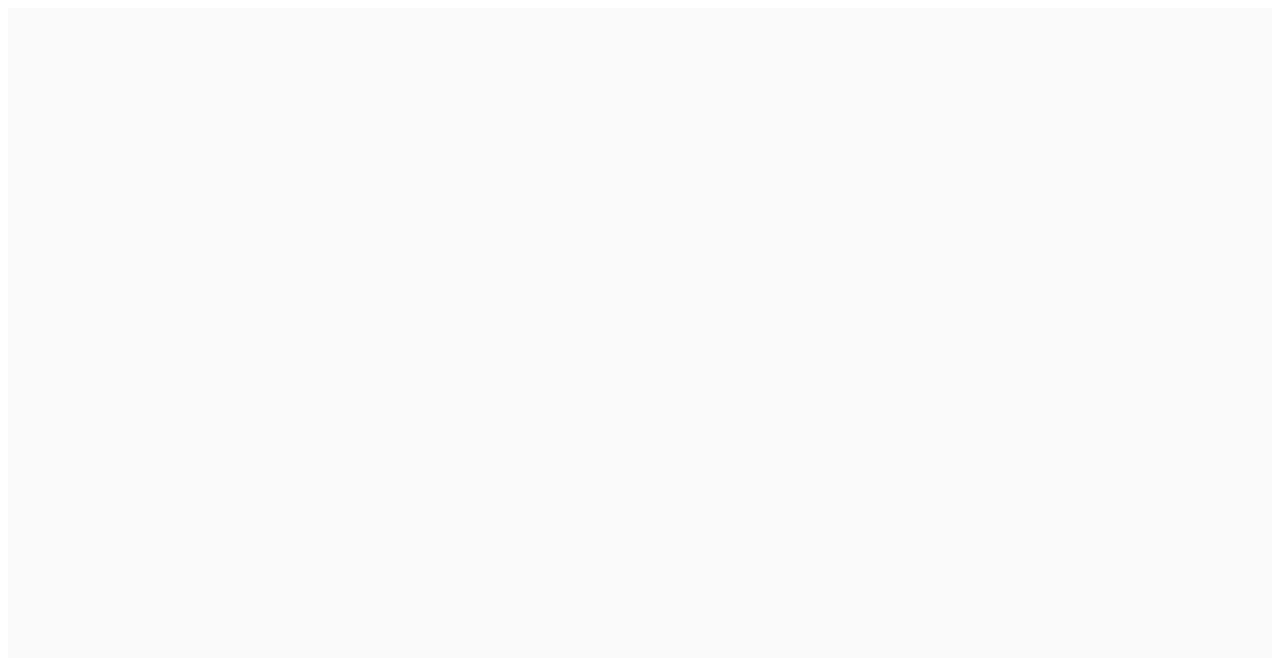
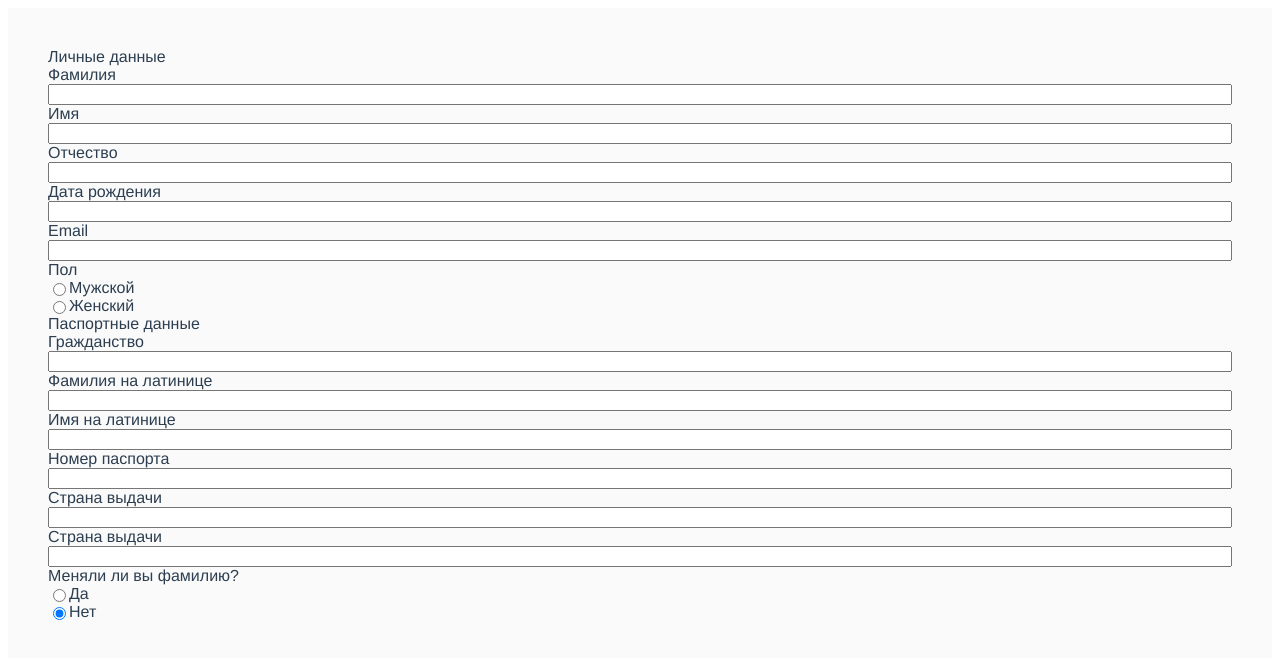
Before and after one commit to ozon-edu-vue-2021/required-task-4-TatianMal, a Vue app: page / in a window 1280 px wide. Shown: the top 658 px of the page. Built offline with nearby package versions, Linux system fonts and the light colour scheme.

Commit message:
added form fields with base logic

```diff
--- a/src/components/Form.vue
+++ b/src/components/Form.vue
@@ -1,11 +1,180 @@
 <template>
-  <div class="form"></div>
+  <div class="form">
+    <div>
+      <span>Личные данные</span>
+      <div>
+        <custom-input
+          v-model="formData.lastName"
+          label="Фамилия"
+          name="lastName"
+        ></custom-input>
+        <custom-input
+          v-model="formData.firstName"
+          label="Имя"
+          name="firstName"
+        ></custom-input>
+        <custom-input
+          v-model="formData.middleName"
+          label="Отчество"
+          name="middleName"
+        ></custom-input>
+      </div>
+      <custom-input
+        v-model="formData.birthDay"
+        label="Дата рождения"
+        name="birthDay"
+      ></custom-input>
+      <custom-input
+        v-model="formData.email"
+        label="Email"
+        name="email"
+      ></custom-input>
+    </div>
+    <div>
+      <span>Пол</span>
+      <custom-radiobutton
+        v-model="formData.gender"
+        value="male"
+        label="Мужской"
+        name="male"
+      ></custom-radiobutton>
+      <custom-radiobutton
+        v-model="formData.gender"
+        value="female"
+        label="Женский"
+        name="female"
+      ></custom-radiobutton>
+    </div>
+    <div>
+      <span>Паспортные данные</span>
+      <custom-dropdown
+        v-model="formData.citizenship"
+        label="Гражданство"
+        name="citizenship"
+        valueField="id"
+        textField="nationality"
+        :items="citizenships"
+      ></custom-dropdown>
+      <div v-if="!isCitizenshipForeign">
+        <custom-input
+          v-model="formData.passportSeries"
+          label="Серия паспорта"
+          name="serialSeries"
+        ></custom-input>
+        <custom-input
+          v-model="formData.passportNumber"
+          label="Номер паспорта"
+          name="passportNumber"
+        ></custom-input>
+        <custom-input
+          v-model="formData.passportDate"
+          label="Дата выдачи"
+          name="passportDate"
+        ></custom-input>
+      </div>
+      <div v-else>
+        <custom-input
+          v-model="formData.foreignLastName"
+          label="Фамилия на латинице"
+          name="foreignLastName"
+        ></custom-input>
+        <custom-input
+          v-model="formData.foreignFirstName"
+          label="Имя на латинице"
+          name="foreignFirstName"
+        ></custom-input>
+        <custom-input
+          v-model="formData.foreignPassportNumber"
+          label="Номер паспорта"
+          name="email"
+        ></custom-input>
+        <custom-dropdown
+          v-model="formData.foreignPassportCountry"
+          label="Страна выдачи"
+          name="foreignPassportCountry"
+          :items="citizenships"
+        ></custom-dropdown>
+        <custom-dropdown
+          v-model="formData.foreignPassportType"
+          label="Страна выдачи"
+          name="foreignPassportType"
+          :items="passportTypes"
+        ></custom-dropdown>
+      </div>
+      <div>
+        <span>Меняли ли вы фамилию?</span>
+        <custom-radiobutton
+          v-model="formData.isChangeName"
+          :value="true"
+          label="Да"
+          name="yes"
+        ></custom-radiobutton>
+        <custom-radiobutton
+          v-model="formData.isChangeName"
+          :value="false"
+          label="Нет"
+          name="no"
+        ></custom-radiobutton>
+        <div v-if="formData.isChangeName">
+          <custom-input
+            v-model="formData.previousLastName"
+            label="Предыдущая фамилия"
+            name="previousLastName"
+          ></custom-input>
+          <custom-input
+            v-model="formData.previousFirstName"
+            label="Предыдущее имя"
+            name="previousFirstName"
+          ></custom-input>
+        </div>
+      </div>
+    </div>
+  </div>
 </template>
 
 <script>
+import citizenships from "@/assets/data/citizenships";
+import passportTypes from "@/assets/data/passport-types";
+
+import CustomInput from "./CustomInput.vue";
+import CustomRadiobutton from "./CustomRadiobutton.vue";
+import CustomDropdown from "./CustomDropdown.vue";
+
 export default {
+  name: "Form",
+  components: {
+    CustomInput,
+    CustomRadiobutton,
+    CustomDropdown,
+  },
   data() {
-    return {};
+    return {
+      formData: {
+        lastName: "",
+        firstName: "",
+        middleName: "",
+        birthDay: "",
+        email: "",
+        citizenship: null,
+        passportSeries: "",
+        passportNumber: "",
+        foreignLastName: "",
+        foreignFirstName: "",
+        foreignPassportNumber: "",
+        foreignPassportCountry: null,
+        foreignPassportType: null,
+        isChangeName: false,
+        previousLastName: "",
+        previousFirstName: "",
+      },
+      citizenships,
+      passportTypes,
+    };
+  },
+  computed: {
+    isCitizenshipForeign() {
+      return this.formData.citizenship?.nationality !== "Russia";
+    },
   },
   methods: {},
 };
@@ -13,5 +182,8 @@ export default {
 
 <style scoped>
 .form {
+  display: flex;
+  flex-direction: column;
+  padding: 1em;
 }
 </style>
```
